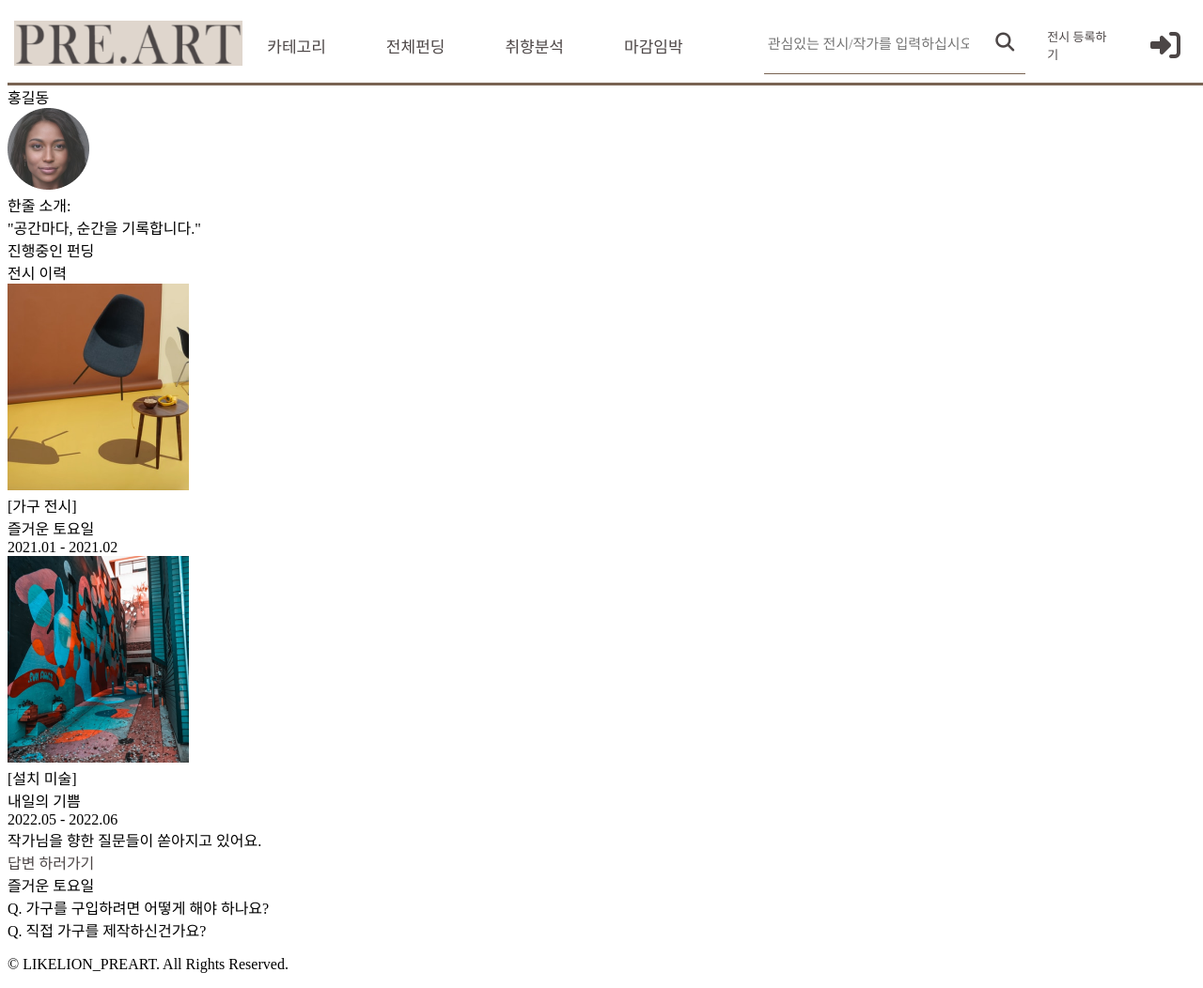
After one commit to jiyoungzero/PRE.ART_hackerthon, a Django app: page /account/mypage_exhibit/ in a window 1280 px wide. The commit adds this page. Shown: the whole page at 94% size. Run offline with Django 3.2, Linux system fonts and the light colour scheme; data comes from the database, SQL or seed files in the repository; both versions use the stored data as it was after the commit; parts of the project's set-up code (start-up, migrations or seed data) failed here and were passed over; some libraries are stand-ins or nearby versions; some web fonts are replaced.

Commit message:
나의 전시 class 틀잡기

```diff
--- a/account/urls.py
+++ b/account/urls.py
@@ -9,4 +9,5 @@ urlpatterns = [
     path('logout/', views.logout, name = 'logout'),
     path('mypage/', views.mypage, name = 'mypage'),
     path('mypage_cash/', views.mypage_cash, name = 'mypage_cash'),
+    path('mypage_exhibit/', views.mypage_exhibit, name="mypage_exhibit"),
 ]
--- a/account/views.py
+++ b/account/views.py
@@ -66,3 +66,7 @@ def mypage(request):
 # 마이 페이지 - 결제 관리
 def mypage_cash(request):
     return render(request, 'account/mypage_cash.html')
+
+# 마이 페이지 - 나의 전시장
+def mypage_exhibit(request):
+    return render(request, 'account/mypage_exhibit.html')
--- a/templates/account/mypage.html
+++ b/templates/account/mypage.html
@@ -38,7 +38,7 @@ body{
         </div>
 
         <div class="nav_exhibit" id="my_nav_btn">
-            <a href="#">나의 전시장</a>
+            <a href="{% url 'account:mypage_exhibit' %}">나의 전시장</a>
         </div>
 
         <div class="nav_fav" id="my_nav_btn">
--- a/templates/account/mypage_cash.html
+++ b/templates/account/mypage_cash.html
@@ -15,15 +15,15 @@ body{
         <h1 style="font-size: 45px; padding: 30% 20%;">My page</h1>
 
         <div class="nav_myprofile" id="my_nav_btn" >
-            <a href="{% url 'account:mypage' %}" style="border-bottom: 4px solid #796453;">나의 프로필</a>
+            <a href="{% url 'account:mypage' %}">나의 프로필</a>
         </div>
 
         <div class="nav_cash" id="my_nav_btn">
-            <a href="{% url 'account:mypage_cash' %}">결제관리</a>
+            <a href="{% url 'account:mypage_cash' %}" style="border-bottom: 4px solid #796453;">결제관리</a>
         </div>
 
         <div class="nav_exhibit" id="my_nav_btn">
-            <a href="#">나의 전시장</a>
+            <a href="{% url 'account:mypage_exhibit' %}">나의 전시장</a>
         </div>
 
         <div class="nav_fav" id="my_nav_btn">
--- /dev/null
+++ b/templates/account/mypage_exhibit.html
@@ -0,0 +1,122 @@
+{% extends 'base.html' %}
+{% load static %}
+{% block content %}
+
+<style>
+#profile_block{
+    height: 15%;
+    padding-top: 3%;
+    line-height: 50px;
+    margin-left: 5%;
+}
+
+.profile_title{
+    font-size: 22px;
+}
+
+.profile_detatil{
+    font-size: 17px;
+}
+
+body{
+    height: 100%;
+}
+</style>
+
+<link rel="stylesheet" href="{% static 'css/base.css' %}">
+
+<div>
+    <!-- <div class="maypage_nav" style="width:15%;">
+        <h1 style="font-size: 45px; padding: 30% 20%;">My page</h1>
+
+        <div class="nav_myprofile" id="my_nav_btn" >
+            <a href="{% url 'account:mypage' %}">나의 프로필</a>
+        </div>
+
+        <div class="nav_cash" id="my_nav_btn">
+            <a href="{% url 'account:mypage_cash' %}">결제관리</a>
+        </div>
+
+        <div class="nav_exhibit" id="my_nav_btn">
+            <a href="{% url 'account:mypage_exhibit' %}" style="border-bottom: 4px solid #796453;">나의 전시장</a>
+        </div>
+
+        <div class="nav_fav" id="my_nav_btn">
+            <a href="#">관심 전시</a>
+        </div>
+
+        <div class="nav_qna" id="my_nav_btn">
+            <a href="#">Q&A</a>
+        </div>
+    </div> -->
+
+    <div class="mypage2" style="width: 80%;">
+
+        <div class="mypage2_1">
+            <div class="1_profile">
+                <!-- 사용자 이름 -->
+                <div class="1_profile_name">홍길동</div>
+                <!-- 사용자 사진/ 이모지 -->
+                <div class="1_profile_img"><img src="{% static 'img/author_profile.png' %}"></div>
+            </div>
+
+            <div class="1_pr">
+                한줄 소개:<br>
+                <span>"공간마다, 순간을 기록합니다."</span> <!--사용자 pr -->
+            </div>
+        </div>
+
+        <div class="mypage2_2">
+            <div class="2_nav">
+                <div id="navbtn1">진행중인 펀딩</div>
+                <div id="navbtn2">전시 이력</div>
+            </div>
+
+            <div class="2_navdetail">
+                <div id="btn1_detail" style="display: none;">
+                    <!-- 진행중인 펀딩 눌렀을 때 뜨는 내용 -->
+                </div>
+
+                <div id="btn2_detail">
+                    <div class="2_block">
+                        <div class="block_img"><img src="{% static 'img/exhibit1.png' %}"></div>
+
+                        <div class="block_content">
+                            <div id="block_category">[가구 전시]</div>
+                            <div id="block_name">즐거운 토요일</div>
+                            <div id="block_day">2021.01 - 2021.02</div>
+                        </div>
+                    </div>
+
+                    <div class="2_block">
+                        <div class="block_img"><img src="{% static 'img/exhibit2.png' %}"></div>
+
+                        <div class="block_content">
+                            <div id="block_category">[설치 미술]</div>
+                            <div id="block_name">내일의 기쁨</div>
+                            <div id="block_day">2022.05 - 2022.06</div>
+                        </div>
+                    </div>
+                </div>
+            </div>
+        </div>
+
+        <div class="mypage2_3">
+            <div class="3_top">
+                <div>작가님을 향한 질문들이 쏟아지고 있어요.</div>
+                <div class="3_ansbtn"><a href="#">답변 하러가기</a></div>
+            </div>
+
+            <div class="3_content">
+                <div class="Q_name">즐거운 토요일</div>
+
+                <div class="Q_detail">
+                    <div id="Q_detail">Q. 가구를 구입하려면 어떻게 해야 하나요?</div>
+                    <div id="Q_detail">Q. 직접 가구를 제작하신건가요?</div>
+                </div>
+            </div>
+        </div>
+    </div>
+</div>
+
+{% endblock %}
```
Also changed, not shown: cart/migrations/0003_postimage.py (added), db.sqlite3, static/img/exhibit1.png (added), static/img/exhibit2.png (added).
